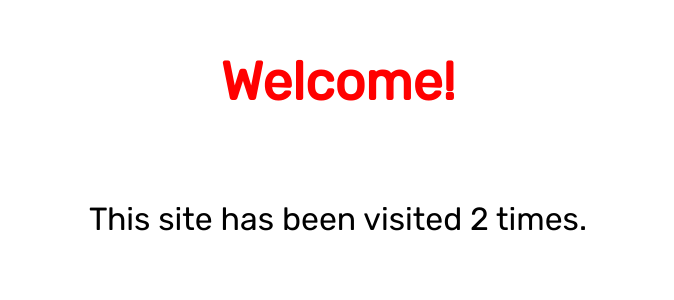
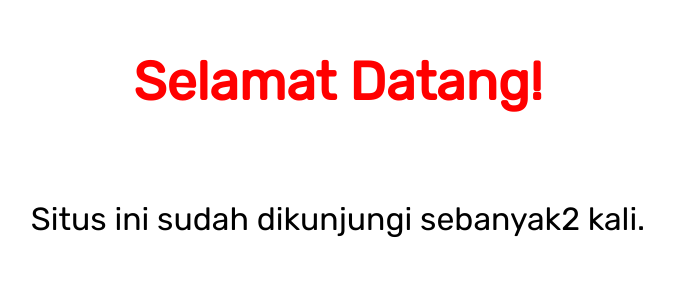
Before and after one commit to suksmono/cek02, a Flask app: page / in a window 1280 px wide. Shown: the top 300 px of the page, without its empty margins (302-976 px from the left). Run offline with Flask 2, Linux system fonts and the light colour scheme.

Commit message:
Update index.html

```diff
--- a/templates/index.html
+++ b/templates/index.html
@@ -22,6 +22,6 @@
 </style>
 
 <div>
-    <h1>Welcome!</h1><br>
-    <p>This site has been visited {{ count }} times.</p>
+    <h1>Selamat Datang!</h1><br>
+    <p>Situs ini sudah dikunjungi sebanyak{{ count }} kali.</p>
 </div>
```
